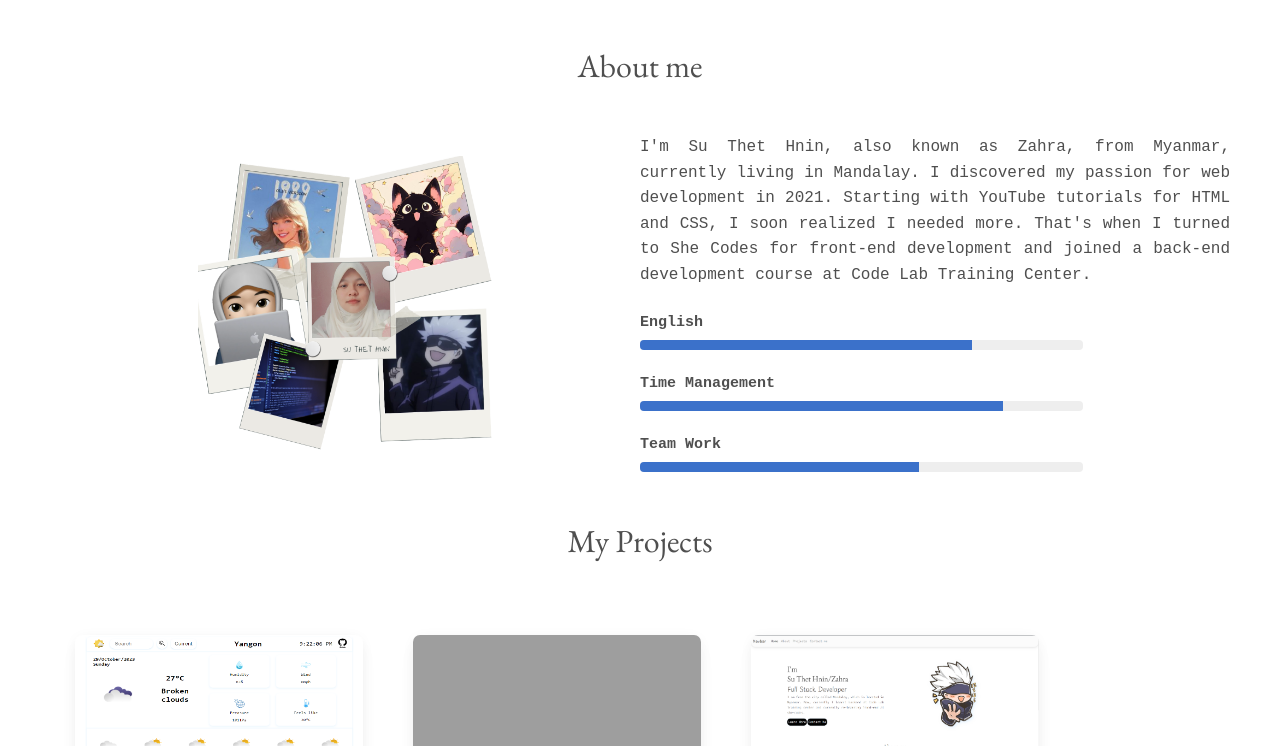
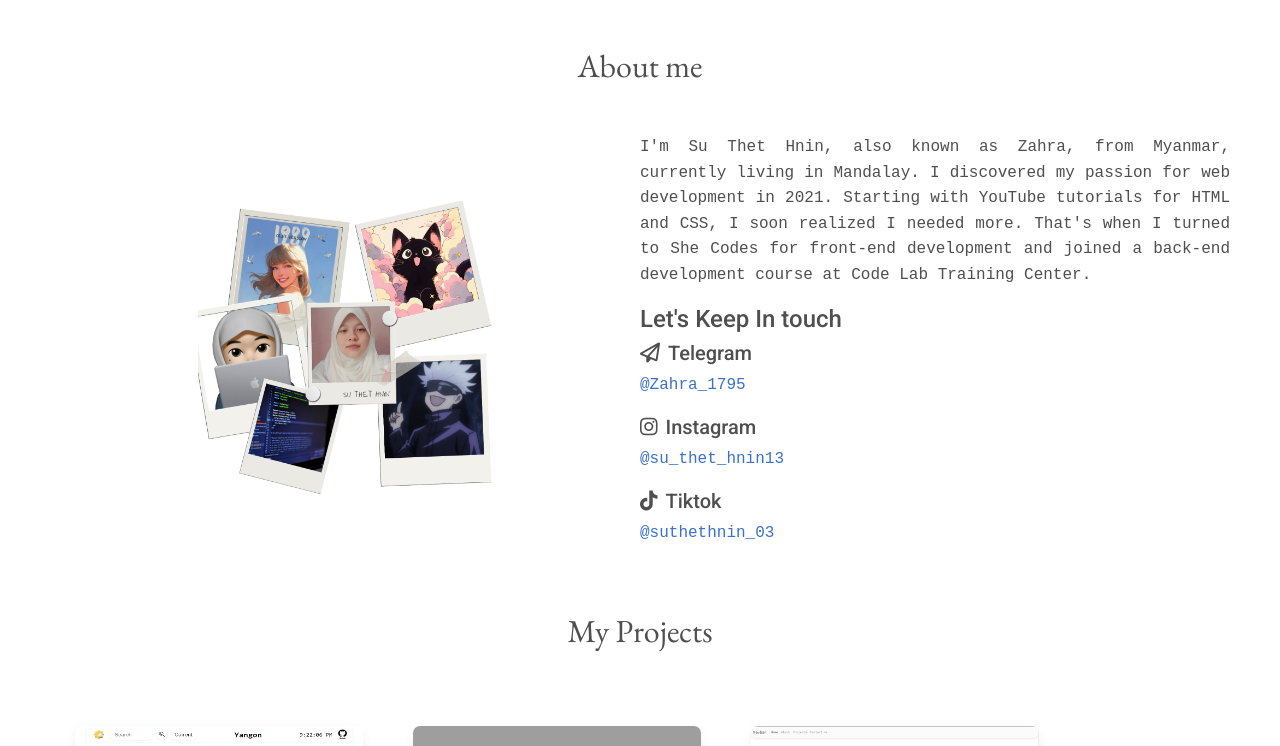
Before and after one commit to Zahra13s/portfolio, a plain HTML site: page index.html in a window 1280 px wide. Shown: the part 487-1233 px from the top of the page. Drawn offline with nearby package versions, Linux system fonts and the light colour scheme; grey boxes are pictures that could not be loaded; a web font is replaced by a local one.

Commit message:
contacts

```diff
--- a/index.html
+++ b/index.html
@@ -91,22 +91,20 @@
           turned to She Codes for front-end development and joined a back-end development course at Code Lab Training
           Center.
         </p>
-        <div class="skills">
-          <h5>English</h5>
-          <div class="progress rounded" style="height: 10px;" width="">
-            <div class="progress-bar" role="progressbar" style="width: 75%;" aria-valuenow="75" aria-valuemin="0"
-              aria-valuemax="100"></div>
-          </div>
-          <h5>Time Management</h5>
-          <div class="progress rounded" style="height: 10px;" width="">
-            <div class="progress-bar" role="progressbar" style="width: 82%;" aria-valuenow="82" aria-valuemin="0"
-              aria-valuemax="100"></div>
-          </div>
-          <h5>Team Work</h5>
-          <div class="progress rounded" style="height: 10px;" width="">
-            <div class="progress-bar" role="progressbar" style="width: 63%;" aria-valuenow="63" aria-valuemin="0"
-              aria-valuemax="100"></div>
-          </div>
+        <div class="contact-form">
+          <h4>Let's Keep In touch</h4>
+          <h5><i class="fa-regular fa-paper-plane me-2"></i>Telegram</h5>
+          <a href="">
+            <p>@Zahra_1795</p>
+          </a>
+          <h5><i class="fa-brands fa-instagram me-2"></i>Instagram</h5>
+          <a href="">
+            <p>@su_thet_hnin13</p>
+          </a>
+          <h5><i class="fa-brands fa-tiktok me-2"></i>Tiktok</h5>
+          <a href="">
+            <p>@suthethnin_03</p>
+          </a>
         </div>
       </div>
     </div>
@@ -162,13 +160,6 @@
       </div>
     </div>
   </div>
-  <!--contact-->
-  <div class="contact-form">
-
-  </div>
-  </div>
-
-</body>
   <!--footer-->
   <footer>
     <a href="https://github.com/Zahra13s" target="_blank"><i class="fa-brands fa-github"></i></a>
--- a/style.css
+++ b/style.css
@@ -212,6 +212,9 @@
   font-size: 25px;
 }
 
+/*contact form*/
+
+
 /*footer*/
 footer {
   margin: 50px;
```
Lines whose indentation alone changed are shown as unchanged.
